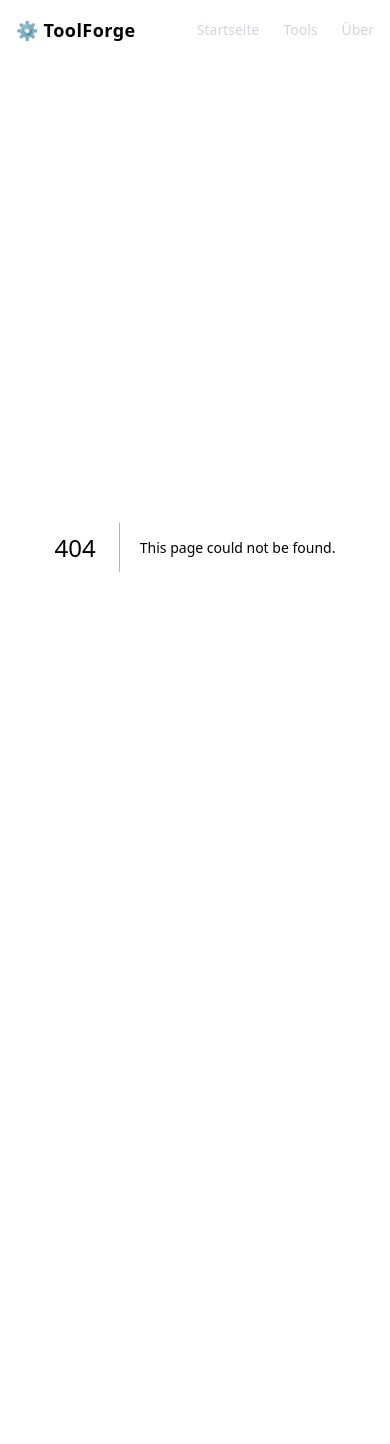
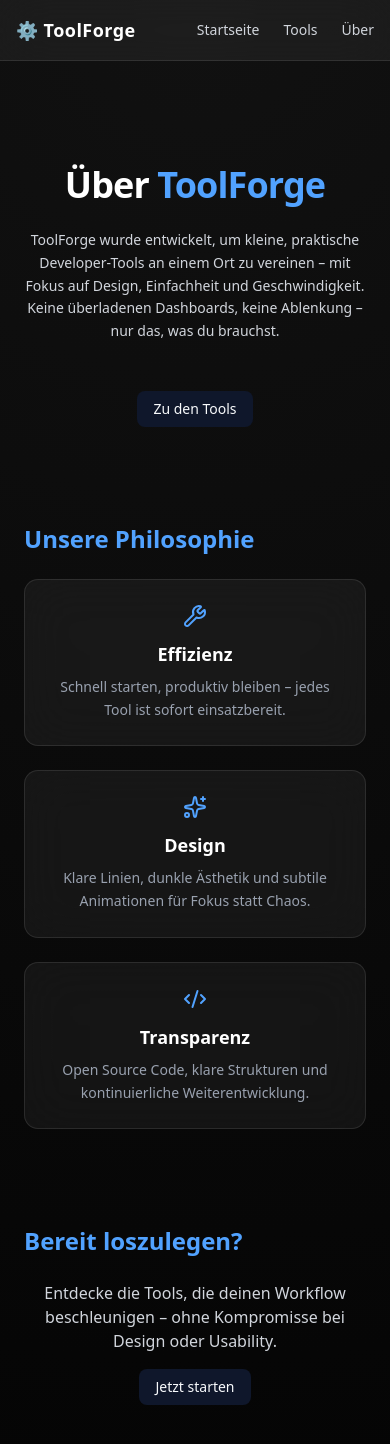
Before and after one commit to 30jannik06/Toolforge, a Next.js app: page /about in a window 390 px wide. Before the commit this address had no page. Shown: the top 1444 px of the page. Before the commit the page ends 1033 px from the top, so only its background shows below. Built offline with nearby package versions, Linux system fonts and the light colour scheme.

Commit message:
Add AboutPage component with animations, responsive design, and content sections

```diff
--- /dev/null
+++ b/src/app/about/page.tsx
@@ -0,0 +1,109 @@
+"use client";
+
+import React from "react";
+import { motion } from "framer-motion";
+import { Section } from "@/components/section";
+import { Button } from "@/components/ui/button";
+import { Code2, Sparkles, Wrench } from "lucide-react";
+
+const AboutPage: React.FC = () => {
+    return (
+        <motion.div
+            initial={{ opacity: 0, y: 20 }}
+            animate={{ opacity: 1, y: 0 }}
+            transition={{ duration: 0.6, ease: "easeOut" }}
+            className="flex flex-col gap-24 mt-10"
+        >
+            {/* HERO SECTION */}
+            <section className="text-center flex flex-col items-center gap-6">
+                <motion.h1
+                    initial={{ opacity: 0, y: 10 }}
+                    animate={{ opacity: 1, y: 0 }}
+                    transition={{ delay: 0.2 }}
+                    className="text-4xl sm:text-5xl font-bold tracking-tight"
+                >
+                    Über <span className="text-blue-400">ToolForge</span>
+                </motion.h1>
+
+                <motion.p
+                    initial={{ opacity: 0 }}
+                    animate={{ opacity: 1 }}
+                    transition={{ delay: 0.4 }}
+                    className="text-gray-300 max-w-2xl leading-relaxed text-sm sm:text-base"
+                >
+                    ToolForge wurde entwickelt, um kleine, praktische Developer-Tools an
+                    einem Ort zu vereinen – mit Fokus auf Design, Einfachheit und
+                    Geschwindigkeit. Keine überladenen Dashboards, keine Ablenkung – nur
+                    das, was du brauchst.
+                </motion.p>
+
+                <motion.div
+                    whileHover={{ scale: 1.05 }}
+                    whileTap={{ scale: 0.98 }}
+                    transition={{ type: "spring", stiffness: 200 }}
+                    className="mt-6"
+                >
+                    <Button asChild>
+                        <a href="/tools">Zu den Tools</a>
+                    </Button>
+                </motion.div>
+            </section>
+
+            {/* FEATURES SECTION */}
+            <Section title="Unsere Philosophie">
+                <div className="grid sm:grid-cols-3 gap-6">
+                    {[
+                        {
+                            icon: <Wrench className="w-6 h-6 text-blue-400" />,
+                            title: "Effizienz",
+                            text: "Schnell starten, produktiv bleiben – jedes Tool ist sofort einsatzbereit.",
+                        },
+                        {
+                            icon: <Sparkles className="w-6 h-6 text-blue-400" />,
+                            title: "Design",
+                            text: "Klare Linien, dunkle Ästhetik und subtile Animationen für Fokus statt Chaos.",
+                        },
+                        {
+                            icon: <Code2 className="w-6 h-6 text-blue-400" />,
+                            title: "Transparenz",
+                            text: "Open Source Code, klare Strukturen und kontinuierliche Weiterentwicklung.",
+                        },
+                    ].map((f, i) => (
+                        <motion.div
+                            key={i}
+                            initial={{ opacity: 0, y: 20 }}
+                            whileInView={{ opacity: 1, y: 0 }}
+                            transition={{ duration: 0.4, delay: i * 0.1 }}
+                            viewport={{ once: true }}
+                            className="bg-white/5 border border-white/10 rounded-xl p-6 text-center backdrop-blur-xl"
+                        >
+                            <div className="flex justify-center mb-3">{f.icon}</div>
+                            <h3 className="text-lg font-semibold mb-2">{f.title}</h3>
+                            <p className="text-sm text-gray-400 leading-relaxed">{f.text}</p>
+                        </motion.div>
+                    ))}
+                </div>
+            </Section>
+
+            {/* CTA SECTION */}
+            <Section title="Bereit loszulegen?">
+                <motion.div
+                    initial={{ opacity: 0 }}
+                    whileInView={{ opacity: 1 }}
+                    transition={{ delay: 0.2 }}
+                    className="flex flex-col items-center gap-4"
+                >
+                    <p className="text-gray-300 text-center max-w-md">
+                        Entdecke die Tools, die deinen Workflow beschleunigen – ohne
+                        Kompromisse bei Design oder Usability.
+                    </p>
+                    <Button asChild>
+                        <a href="/tools">Jetzt starten</a>
+                    </Button>
+                </motion.div>
+            </Section>
+        </motion.div>
+    );
+};
+
+export default AboutPage;
```
